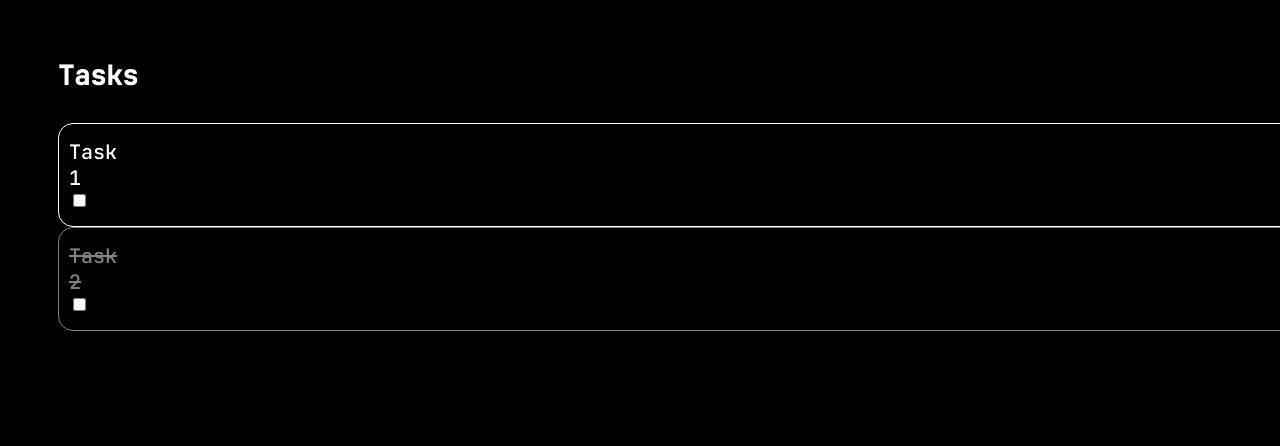
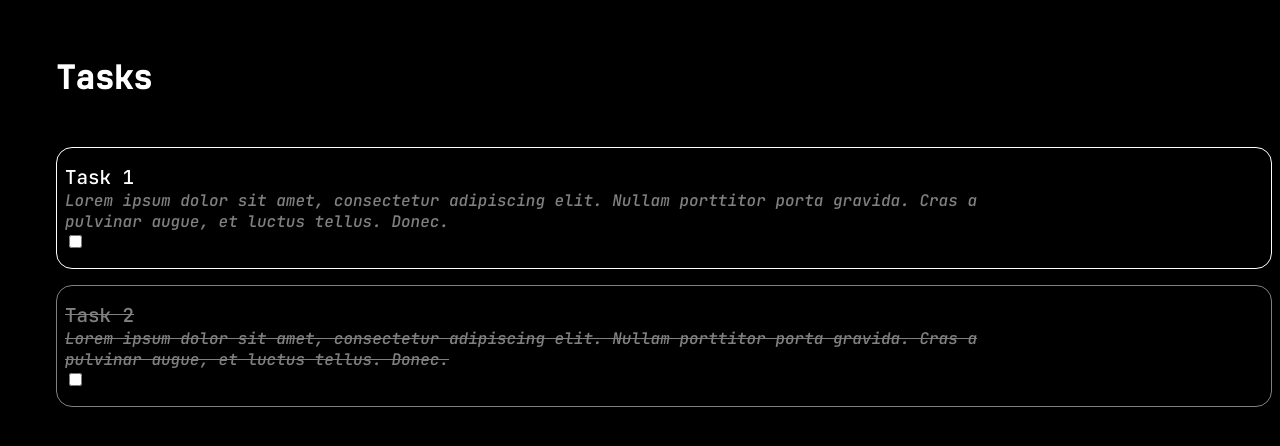
Before and after one commit to dastarruer/ToDoIt, a Flask app: page / in a window 1280 px wide; the page is wider, and only the part inside the window is pictured. Shown: the top 446 px of that part. Run offline with Flask 3, Linux system fonts and the light colour scheme.

Commit message:
Changed px to rem in styles.css for better accessibility for those with larger fonts, added a description for tasks

```diff
--- a/static/styles.css
+++ b/static/styles.css
@@ -4,31 +4,33 @@ body {
 }
 
 #header {
-    padding-top: 50px;
-    padding-bottom: 30px;
-    font-size: 20pt;
+    padding-top: 3rem;
+    padding-bottom: 2rem;
+    font-size: 2rem;
     font-family: "JetBrains Mono";
     font-weight: 600;
 }
 
 .container {
-    padding-left: 50px;
+    padding-left: 3rem;
 
     display: flex;
     flex-direction: column;
     justify-content: space-evenly;
     align-items: flex-start;
+
+    gap: 1rem;
 }
 
 .unfinished-task,
 .finished-task {
     border: 1px solid;
-    border-radius: 15px;
+    border-radius: 1rem;
 
-    padding-top: 15px;
-    padding-bottom: 15px;
-    padding-right: 1500px;
-    padding-left: 10px;
+    padding-top: 1rem;
+    padding-bottom: 1rem;
+    padding-right: 15rem;
+    padding-left: 0.5rem;
 }
 
 .finished-task {
@@ -42,7 +44,14 @@ body {
 }
 
 .task-title {
-    font-size: 15pt;
+    font-size: 1.2rem;
     font-family: "JetBrains Mono";
     font-weight: 500;
 }
+
+.description {
+    color: grey;
+    font-size: 1rem;
+    font-family: "JetBrains Mono";
+    font-style: italic;
+}
--- a/templates/index.html
+++ b/templates/index.html
@@ -6,10 +6,12 @@
     <div id="header">Tasks</div>
     <div class="unfinished-task">
         <div class="task-title">Task 1</div>
+        <div class="description">Lorem ipsum dolor sit amet, consectetur adipiscing elit. Nullam porttitor porta gravida. Cras a pulvinar augue, et luctus tellus. Donec.</div>
         <input type="checkbox" class="unchecked"></input>
     </div>
     <div class="finished-task">
         <div class="task-title">Task 2</div>
+        <div class="description">Lorem ipsum dolor sit amet, consectetur adipiscing elit. Nullam porttitor porta gravida. Cras a pulvinar augue, et luctus tellus. Donec.</div>
         <input type="checkbox" class="checked"></input>
     </div>
 {% endblock %}
```
